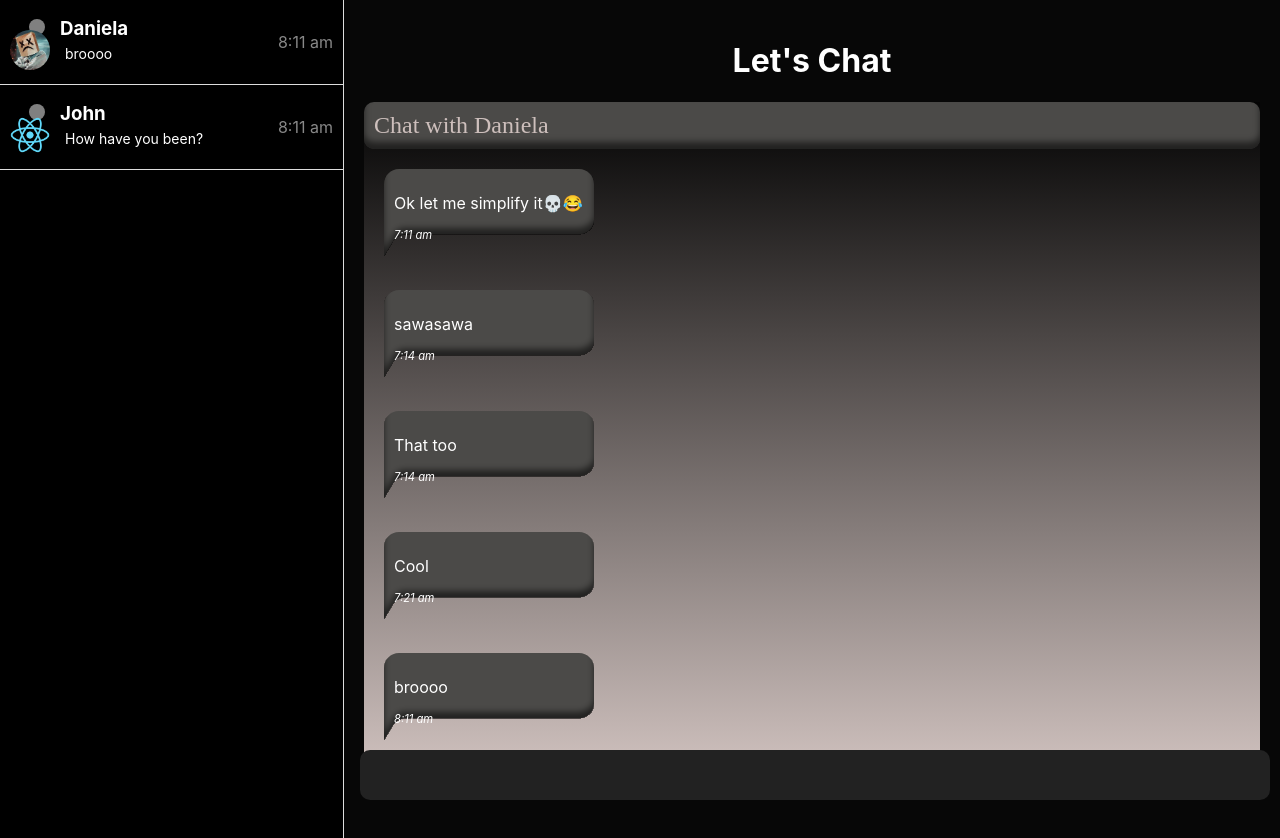
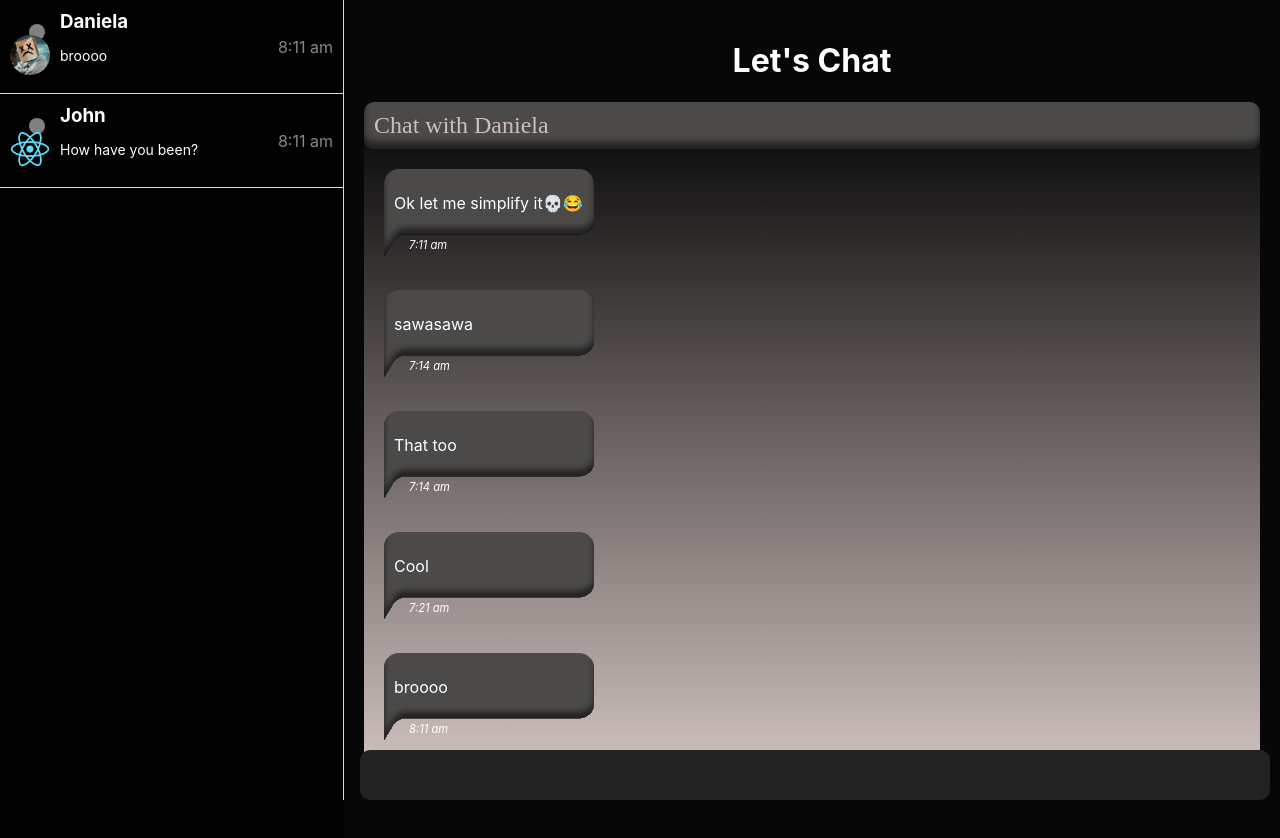
Before and after one commit to DanielaOdhis/Car-Rental, a React (Create React App) app: page /chats in a window 1280 px wide. Both pictures are taken after a click on the element "broooo". Built offline with nearby package versions, Linux system fonts and the light colour scheme; no server answers.

Commit message:
Add files via upload

```diff
--- a/public/chats.json
+++ b/public/chats.json
@@ -17,9 +17,9 @@
     "userId":2,
     "online_status":false,
     "messages": [
-      { "senderId": 3, "msg_id":"1", "message": "Hey There!", "status":"read","time":"8:11 am" },
+      { "senderId": 17, "msg_id":"1", "message": "Hey There!", "status":"read","time":"8:11 am" },
       { "senderId": 2, "msg_id":"2","message": "How you doing?", "status":"read","time":"8:11 am" },
-      { "senderId": 3, "msg_id":"145342","message": "Great", "status":"read","time":"8:11 am" },
+      { "senderId": 17, "msg_id":"145342","message": "Great", "status":"read","time":"8:11 am" },
       { "senderId": 2, "msg_id":"1442","message": "How have you been?", "status":"read","time":"8:11 am" }
     ]
   }
--- a/src/App.css
+++ b/src/App.css
@@ -882,6 +882,15 @@ input {
   font-size: 14px;
 }
 
+.m-message {
+  font-size: 14px;
+  max-width: 100%;
+  min-width: 20%;
+  overflow: hidden;
+ text-overflow: ellipsis;
+ height: 22px;
+}
+
 .sent {
   align-self: flex-end;
 }
@@ -906,6 +915,8 @@ input {
   width: 30%;
   overflow-y: auto;
   border-right: 1px solid #ddd;
+  max-height: 100vh;
+  overflow-y: auto;
 }
 
 .chat-list-content {
@@ -916,6 +927,8 @@ input {
   min-height: 100vh;
   display: flex;
   flex-direction: column;
+  max-height: 100vh;
+  overflow-y: auto;
 }
 
 .cht {
--- a/src/Pages/Cars.jsx
+++ b/src/Pages/Cars.jsx
@@ -16,10 +16,12 @@ function Cars() {
   const fetchCarData = async () => {
     try {
       const response = await fetch(`http://localhost:3004/api/cars`);
+
       const data = await response.json();
       setCars(data);
       console.log("Cars:", data);
       setLoading(false);
+      //response.preventDefault();
     } catch (error) {
       console.error('Error Fetching Data', error);
       setLoading(false);
@@ -28,6 +30,7 @@ function Cars() {
 
   const handleCarClick = (car) => {
     setSelectedCar(car);
+    //car.preventDefault();
   };
 
   const bufferToBase64 = (buffer) => {
@@ -103,7 +106,7 @@ function Cars() {
         <div className="grid-container">
           {filteredCars.length > 0 ? (
             filteredCars.map((car, index) => (
-              <div className="grid-item" key={index} onClick={() => handleCarClick(car)}>
+              <div className="grid-item" key={index} onClick={(e) => {console.log(e);handleCarClick(car);}}>
                 <Link to={`/Car-Details?carId=${car.Car_ID}`} key={index} className="link">
                 <h2>{car.Car_Type}</h2>
                 <div className="triangles-container">
--- a/src/Pages/chats.jsx
+++ b/src/Pages/chats.jsx
@@ -40,7 +40,7 @@ const Chats = () => {
     .catch(error => console.error('Error fetching chat data:', error));
 }, []);
 
-  const socket = new WebSocket(`ws://54.173.222.55:9600:9600/ws/${userId}`);
+  const socket = new WebSocket(`ws://54.173.222.55:9600/ws/${userId}`);
   // Connection opened
   socket.onopen=(event)=>{
     socket.send(JSON.stringify(Ids));
@@ -224,9 +224,12 @@ socket.send(JSON.stringify(msg_status_update))
 
             <div className="chat-content">
               <div className="chat-details">
-                <h3 className="username">{chat.username}</h3>
+                <h3 className="username" onClick={() => {
+    console.log('Message clicked-User Id:', chat.userId);
+    handleLastMessageClick(chat);
+  }}>{chat.username}</h3>
                 <p
-                  className={`message ${
+                  className={`m-message ${
                     chat.messages[chat.messages.length - 1].senderId === userId ? 'sent' : 'received'
                   }`}
                 >
@@ -324,7 +327,7 @@ socket.send(JSON.stringify(msg_status_update))
     <text x="10" y="40" fill="white" text-wrap="wrap" >
     <tspan x="10" dy="0"> {message.message}</tspan>
     </text>
-    <text x="10" y="70" fill="white" className="message-time">
+    <text x="25" y="80" fill="white" className="message-time">
         {message.time}
       </text>
   </svg>
```
